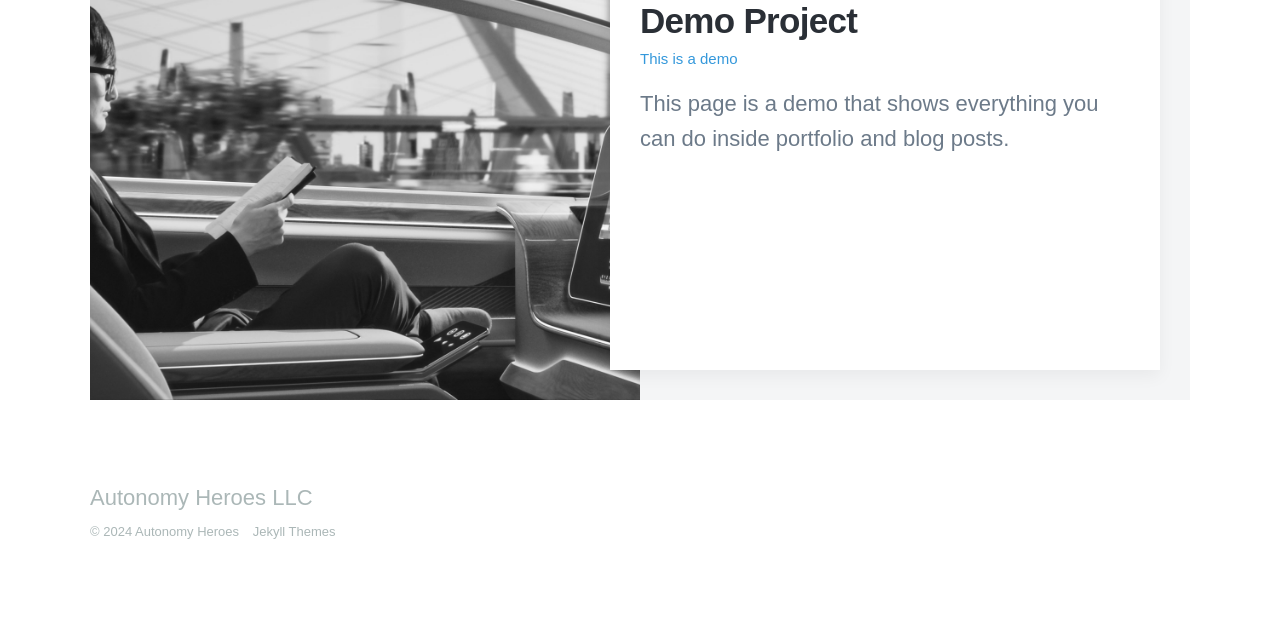
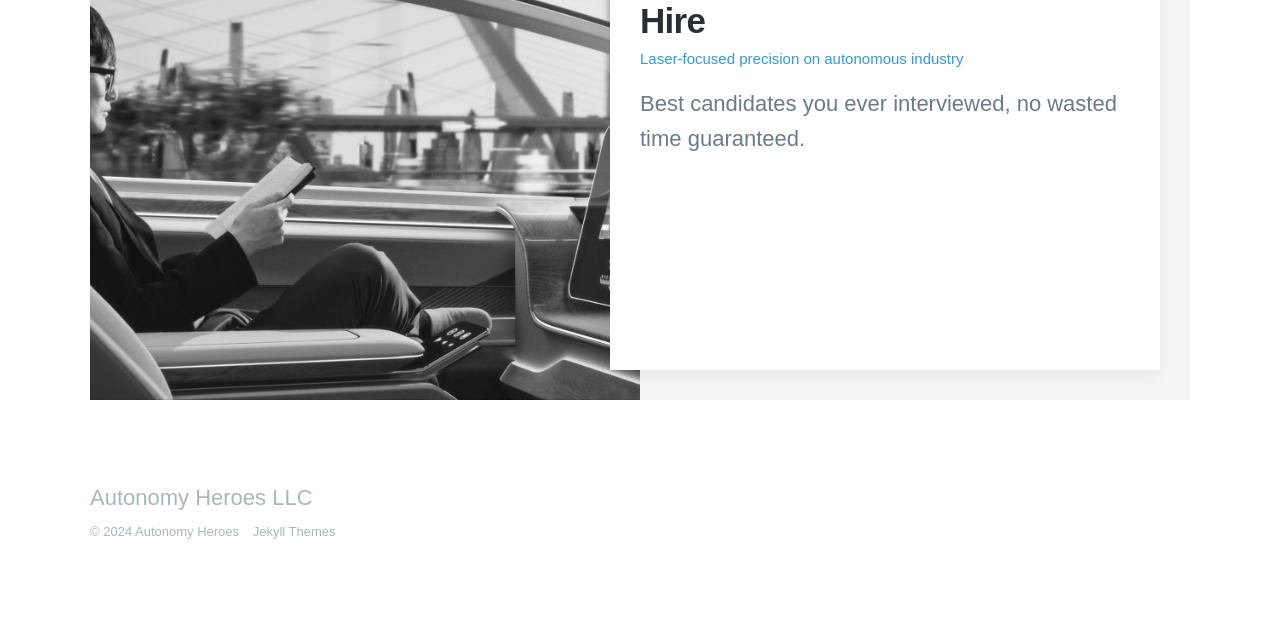
Before and after one commit to Kiril3l5/Kiril3l5.github.io, a Jekyll site: the page built from index.html, in a window 1280 px wide. Shown: the part 669-1287 px from the top of the page. Built offline with Jekyll 4.4.1, drawn with Linux system fonts in a browser that asks for light colours; nearby versions of some CDN libraries; some web fonts are replaced.

Commit message:
Update 2018-06-30-demo-project.md

```diff
--- a/_projects/2018-06-30-demo-project.md
+++ b/_projects/2018-06-30-demo-project.md
@@ -1,8 +1,8 @@
 ---
-title: 'Demo Project'
-subtitle: 'This is a demo'
+title: 'Hire'
+subtitle: 'Laser-focused precision on autonomous industry'
 date: 2018-06-30 00:00:00
-description: This page is a demo that shows everything you can do inside portfolio and blog posts.
+description: Best candidates you ever interviewed, no wasted time guaranteed.
 featured_image: '/images/demo/demo-square.jpg'
 ---
 
```
